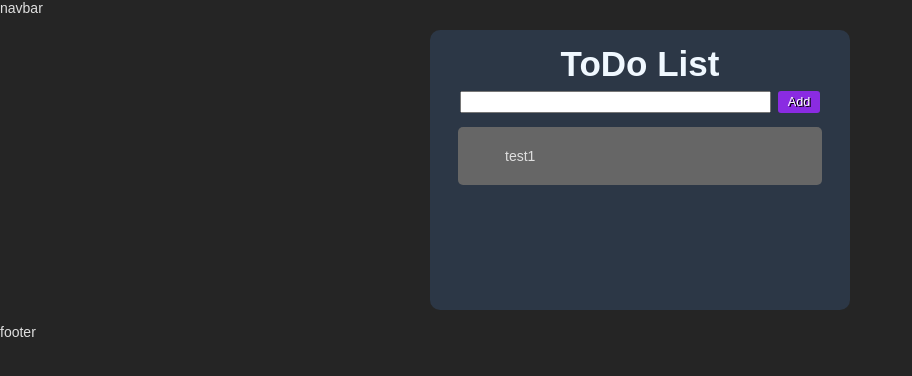
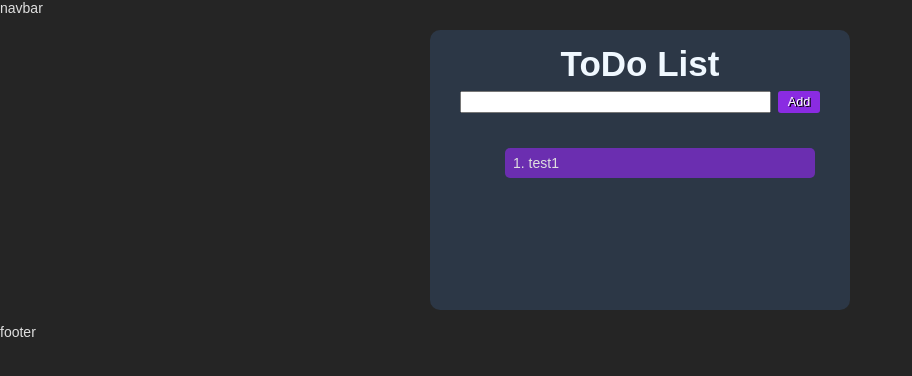
Before and after one commit to self-related/todo-list-react, a React (Vite) app: page / in a window 1280 px wide. Shown: the top 376 px of the page, without its empty margins (0-912 px from the left). Built offline with nearby package versions, Linux system fonts and the light colour scheme.

Commit message:
add Item component; wrap items into Item component

```diff
--- /dev/null
+++ b/src/components/Item.css
@@ -0,0 +1,9 @@
+.item {
+    margin: 0.3rem 0;
+    padding: 0.5rem 8px;
+
+    border-radius: 5px;
+    background-color: rgba(137, 43, 226, 0.684);
+
+    list-style-position: inside;
+}
--- /dev/null
+++ b/src/components/Item.jsx
@@ -0,0 +1,9 @@
+import "./Item.css";
+
+export default function Item({children}) {
+
+
+    return (
+        <li className="item">{children}</li>
+    );
+}
--- a/src/components/ToDoApp.css
+++ b/src/components/ToDoApp.css
@@ -28,7 +28,6 @@
 }
 
 .app-panel > input {
-    /* width: 100%; */
     flex-grow: 1;
 
     accent-color: blueviolet;
@@ -61,5 +60,4 @@
     padding: 0.5rem;
     margin: 1rem auto;
 
-    background-color: #666666;
 }
--- a/src/components/ToDoApp.jsx
+++ b/src/components/ToDoApp.jsx
@@ -1,5 +1,6 @@
 import { useState } from "react";
 import "./ToDoApp.css";
+import Item from "./Item";
 
 export default function ToDoApp() {
 
@@ -27,7 +28,7 @@ export default function ToDoApp() {
             </div>
             <div class="list">
                 <ol>
-                    {items}
+                    {items.map((item, index) => (<Item key={index} id={index}>{item}</Item>))}
                 </ol>
             </div>
         </div>
```
